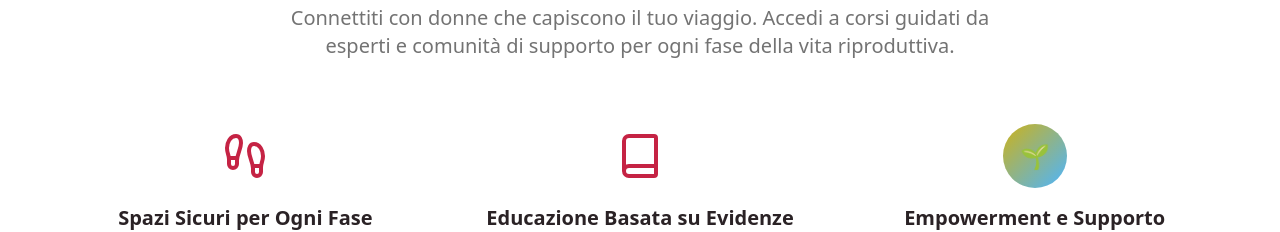
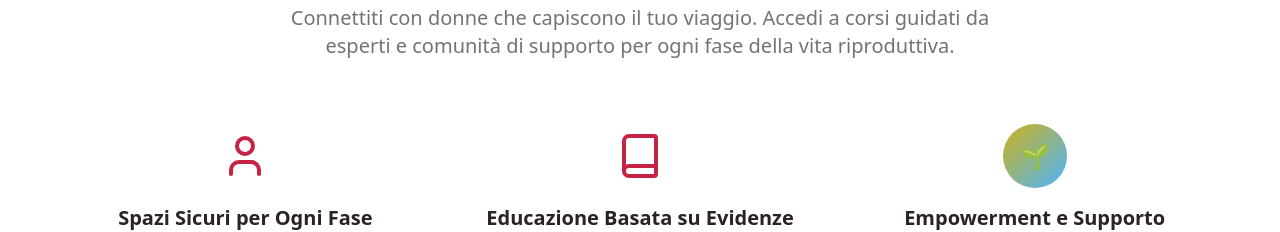
Before and after one commit to peer-community/peer-women-connect, a React (Vite) app: page / in a window 1280 px wide. Shown: the part 1460-1692 px from the top of the page. Built offline with nearby package versions, Linux system fonts and the light colour scheme.

Commit message:
Update Community Section Icon
Change the "Safe Spaces for Every Stage" icon to the Female symbol from Lucide React, using the color #C52344.

```diff
--- a/src/components/sections/CommunitySection.tsx
+++ b/src/components/sections/CommunitySection.tsx
@@ -4,7 +4,7 @@ import { Input } from "@/components/ui/input";
 import { useState } from "react";
 import { useToast } from "@/hooks/use-toast";
 import { useLanguage } from "@/contexts/LanguageContext";
-import { Footprints, Book } from "lucide-react";
+import { User, Book } from "lucide-react";
 
 export const CommunitySection = () => {
   const [email, setEmail] = useState("");
@@ -39,7 +39,7 @@ export const CommunitySection = () => {
             <div className="text-center">
               <div className="flex justify-center mb-4">
                 <div className="w-16 h-16 flex items-center justify-center">
-                  <Footprints size={48} color="#C52344" />
+                  <User size={48} color="#C52344" />
                 </div>
               </div>
               <h3 className="text-xl font-semibold text-foreground mb-3">
```
